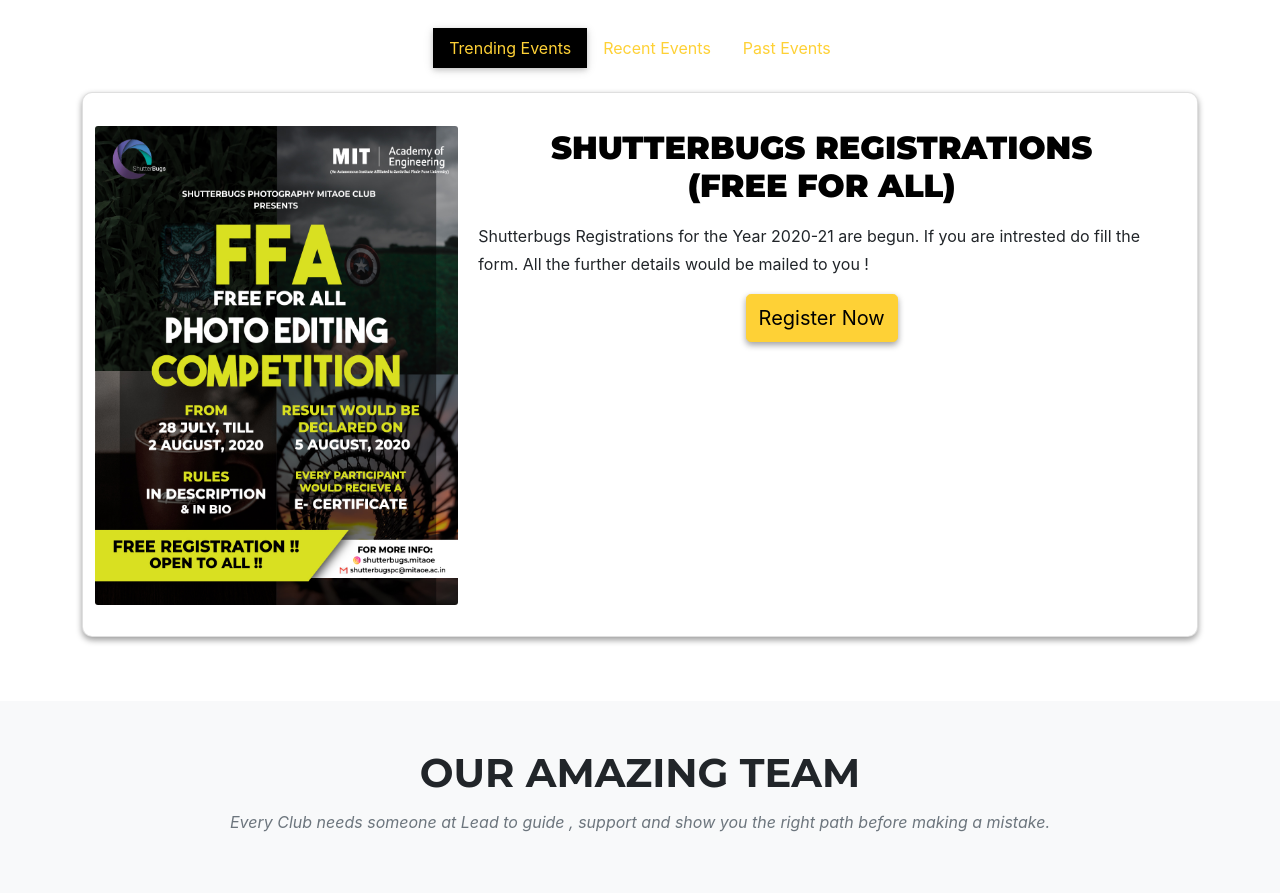
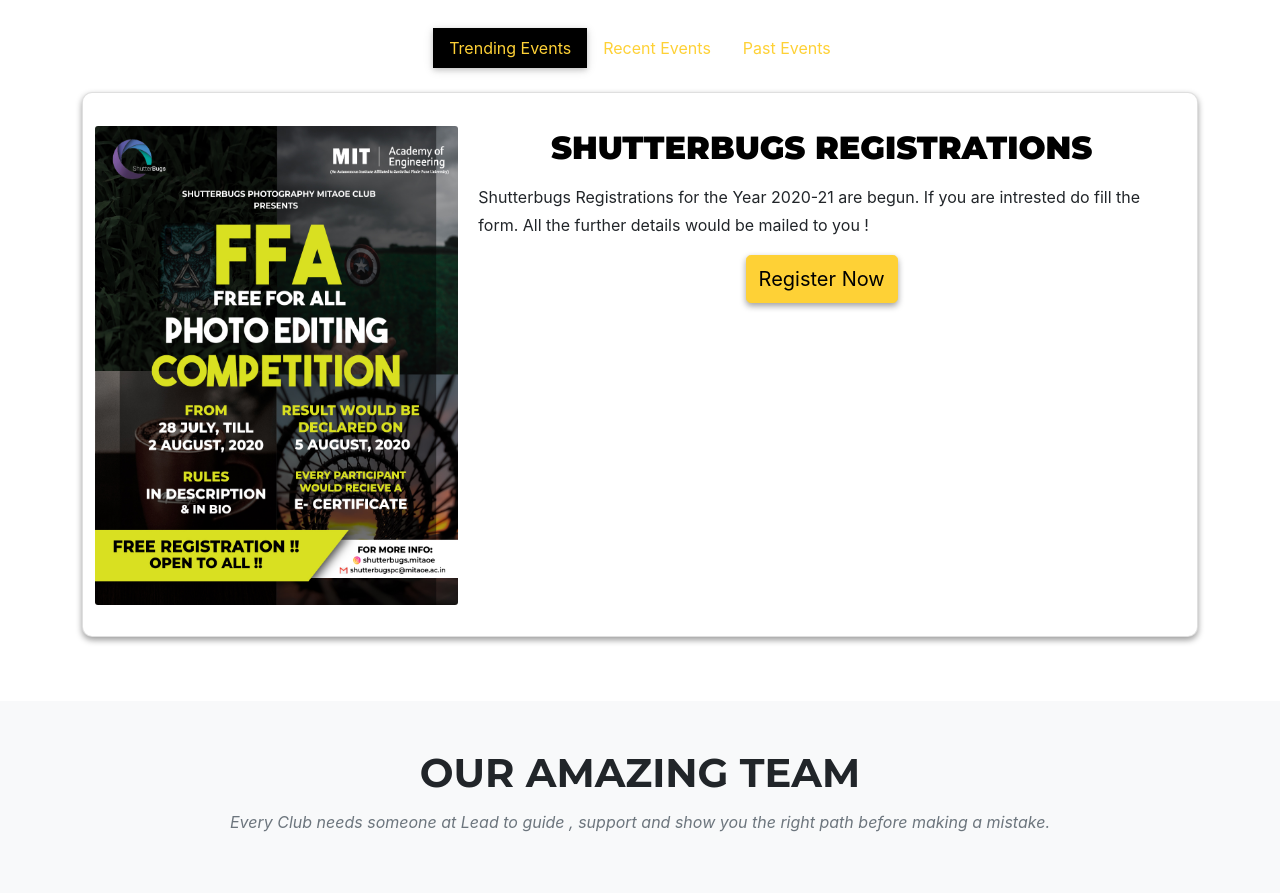
Before and after one commit to nishantlachake/shutterbugs, a plain HTML site: page index.html in a window 1280 px wide. Shown: the part 3060-3953 px from the top of the page. Drawn offline with nearby package versions, Linux system fonts and the light colour scheme.

Commit message:
Update index.html

```diff
--- a/index.html
+++ b/index.html
@@ -426,7 +426,7 @@
                   </div>
                   <div class="col-md-8">
                     <div class="card-body">
-                      <h2 class="card-title text-uppercase"><strong> Shutterbugs Registrations <br>(Free for All) </strong></h2>
+                      <h2 class="card-title text-uppercase"><strong> Shutterbugs Registrations <br> </strong></h2>
                       <p></p>
                       <p class="card-text-events">Shutterbugs Registrations for the Year 2020-21 are begun. If you are intrested do fill the form. All the further details would be mailed to you !   </p>
                       <p class="card-text-events">
```
